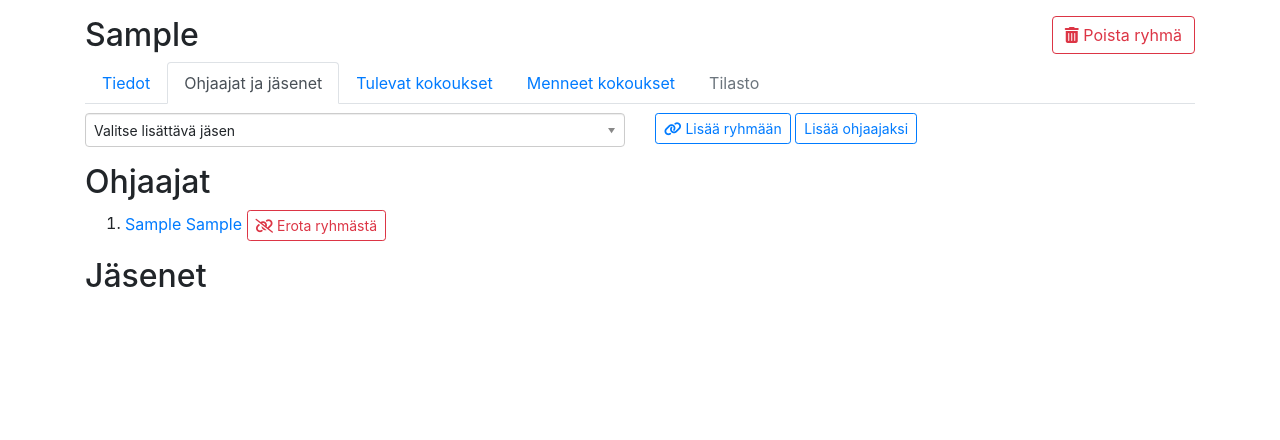
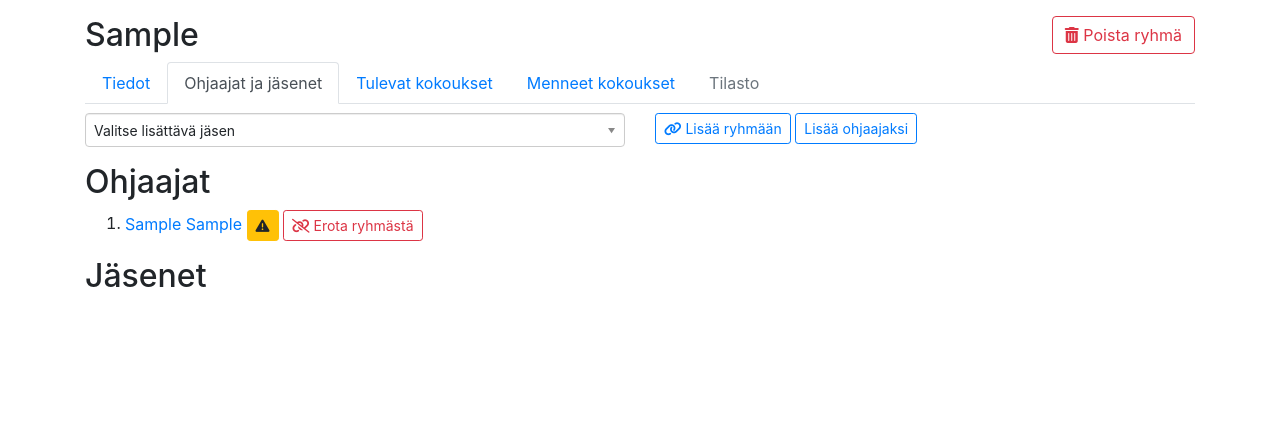
Before and after one commit to artoh/paikalla, a Flask app: page /ryhmat/1/ryhmassa in a window 1280 px wide. Shown: the part 56-496 px from the top of the page. Run offline with Flask 2, Linux system fonts and the light colour scheme; tables that the repository leaves empty hold one stand-in row (values such as "Sample post"); some libraries are stand-ins or nearby versions.

Commit message:
Varotiedot näkyvät ryhmän listassa

```diff
--- a/application/templates/ryhmat/jasenet.html
+++ b/application/templates/ryhmat/jasenet.html
@@ -26,17 +26,27 @@
   </form>
 </div>
 
+{% macro jasenyys_tiedot(jasenyys) -%}
+<form action="{{url_for('ryhmat_erota_jasen',ryhmassa_id=jasenyys.id)}}" method="POST">
+  <li><a href="{{url_for('ryhmat_jasen_tiedot', ryhmassa_id=jasenyys.id)}}"> {{jasenyys.jasen.sukunimi}} {{jasenyys.jasen.etunimi}}</a>
+    {% if jasenyys.jasen.varotieto %}
+      <a tabindex="0" class="btn btn-lg btn-warning btn-sm" role="button" data-toggle="popover" data-trigger="focus" title="{{jasenyys.jasen.etunimi}} {{jasenyys.jasen.sukunimi}}" data-content="{{jasenyys.jasen.varotieto}}">
+        <i class="fas fa-exclamation-triangle"></i>
+      </a>
+    {% endif %}
+    <button type="submit" class="btn btn-outline-danger btn-sm">
+      <i class="fas fa-unlink"></i> Erota ryhmästä
+    </button>
+  </li>
+</form>
+{% endmacro %}
+
+
 <h2>Ohjaajat</h2>
 <ol>
   {% for jasenyys in jasenyydet %}
     {% if jasenyys.ohjaaja %}
-    <form action="{{url_for('ryhmat_erota_jasen',ryhmassa_id=jasenyys.id)}}" method="POST">
-      <li><a href="{{url_for('ryhmat_jasen_tiedot', ryhmassa_id=jasenyys.id)}}"> {{jasenyys.jasen.sukunimi}} {{jasenyys.jasen.etunimi}}</a>
-        <button type="submit" class="btn btn-outline-danger btn-sm">
-          <i class="fas fa-unlink"></i> Erota ryhmästä
-        </button>
-      </li>
-    </form>
+      {{ jasenyys_tiedot(jasenyys) }}
     {% endif %}
   {% endfor %}
 </ol>
@@ -46,16 +56,20 @@
 <ol>
   {% for jasenyys in jasenyydet %}
     {% if not jasenyys.ohjaaja %}
-    <form action="{{url_for('ryhmat_erota_jasen',ryhmassa_id=jasenyys.id)}}" method="POST">
-        <li><a href="{{url_for('ryhmat_jasen_tiedot', ryhmassa_id=jasenyys.id)}}"> {{jasenyys.jasen.sukunimi}} {{jasenyys.jasen.etunimi}}</a>
-          <button type="submit" class="btn btn-outline-danger btn-sm">
-            <i class="fas fa-unlink"></i> Erota ryhmästä
-          </button>
-        </li>
-      </form>
+      {{ jasenyys_tiedot(jasenyys) }}
     {% endif %}
   {% endfor %}
 </ol>
 
 
 {% endblock %}
+{% block script %}
+<script>
+  $(function () {
+    $('[data-toggle="popover"]').popover({
+        placement : 'top',
+        trigger : 'hover'
+      })
+  })
+</script>
+{% endblock %}
```
